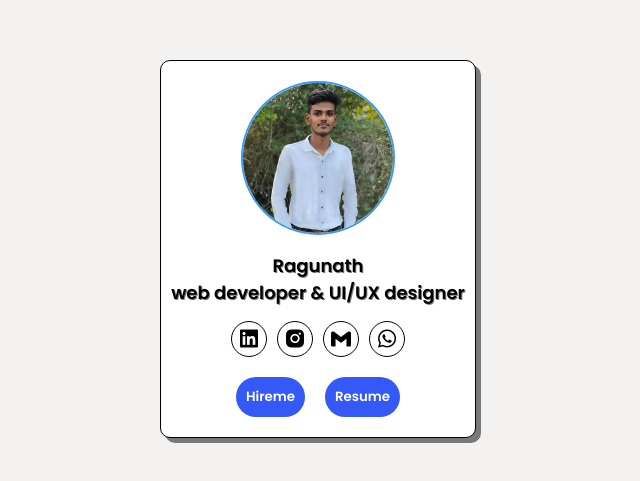
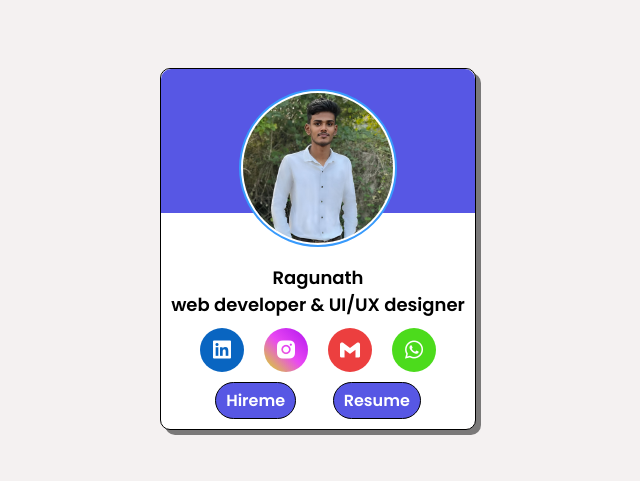
Before and after one commit to RagunathJayakumar/profile-card, a plain HTML site: page index.html in a window 1280 px wide. Shown: the part 151-632 px from the top of the page, without its empty margins (322-962 px from the left). Drawn offline with nearby package versions, Linux system fonts and the light colour scheme.

Commit message:
secoundary commit

```diff
--- a/index.html
+++ b/index.html
@@ -13,23 +13,44 @@
     <header>
         <div class="Profile">
             <div class="image-ragu">
-                <img src="./imges/ragu.jpg" alt="#ragunath">
+                <img src="./imges/ragu.jpg" alt="#ragunath" class="image--ragu">
             </div>
+            <div class="clor">  </div>
             <div class="name">
                 <p>Ragunath</p>
                 <p>web developer & UI/UX designer</p>
             </div>
             <div class="socilmedia">
                 <ul class="socilmedia-icons">
-                    <a href=""><li><i class='bx bxl-linkedin-square'></i></li></a>
-                    <a href=""><li><i class='bx bxl-instagram-alt'></i></li></a>
-                    <a href=""><li><i class='bx bxl-gmail' ></i></li></a>
-                    <a href=""><li><i class='bx bxl-whatsapp' ></i></li></a>
+                    <li>
+                        <a href="https://www.linkedin.com/in/ragunathj/">
+                            <i class='bx bxl-linkedin-square linkedin' ></i>
+                        </a>
+                    </li>
+                    <li>
+                        <a href="https://www.instagram.com/ragunath_jayakumar/">
+                            <i class='bx bxl-instagram-alt insta'></i>
+                        </a>
+                    </li>
+                    <li>
+                        <a href="mailto:ragunathjayakumar15@gmail.com">
+                            <i class='bx bxl-gmail gmail'></i>
+                        </a>
+                    </li>
+                    <li>
+                        <a href="https://wa.me/+919677580573">
+                            <i class='bx bxl-whatsapp whatsapp' ></i>
+                        </a>
+                    </li>
                 </ul>
             </div>
             <div class="contact">
-                <button>Hireme</button>
-                <button>Resume</button>
+                <button class="hire">
+                    <a href="mailto:ragunathjayakumar15@gmail.com" class="Hireme">Hireme</a>
+                </button>
+                <button class="Resume">
+                    <a href="./imges/Ragunath WebDeveloper.pdf" download class="download">Resume</a>
+                </button>
             </div>
         </div>
     </header>
--- a/style.css
+++ b/style.css
@@ -24,13 +24,29 @@ body{
     border: 1px solid black;
     border-radius: 10px;
     padding: 10px;
+    position: relative;
     box-shadow: 5px 5px rgb(122, 121, 121);
     background-color: rgb(255, 255, 255);
+}
+.clor{
+    width: 100%;
+    height: 40%;
+    background-color: rgb(87, 87, 228);
+    position: absolute;
+    top:0;
+    z-index: 0;
+    border-radius:10px 10px 0px 0px;
 }
 
 .image-ragu{
     padding: 10px;
+    z-index: 1;
 
+
+}
+.image--ragu{
+    padding: 2px;
+    background-color: white;
 }
 .image-ragu img{
     height: 150px;
@@ -48,49 +64,91 @@ body{
 .name p{
    text-align: center;
    font-weight: 600;
-   text-shadow: 1px 1px rgb(122, 122, 122);
    font-size: large;
+}
+.socilmedia{
+    margin-top: 10px;
 }
 .socilmedia-icons{
     display: flex;
-    align-items: center;
-    justify-content: space-between;
-    text-decoration: none;
-    gap: 10px;
-    margin-top: 15px;
+    gap :20px;
 }
 .socilmedia-icons li{
-    display: flex;
-    align-items: center;
-    justify-content: space-between;
-    padding: 5px;
-    border: 1px solid black;
-    border-radius: 50%;
     font-size: x-large;
     cursor: pointer;
+    list-style-type: none;
 }
 .socilmedia-icons a{
   color: black;
   text-decoration: none;
 }
-.contact{
+.socilmedia-icons a i{
+    padding: 0;
+    padding: 10px;
+    border-radius: 50%;
+}
+.Profile .contact{
+    display: flex;
+    justify-content: space-between;
+    width: 70%;
     margin-top: 10px;
-    padding: 10px;
-    display: flex;
-    justify-content: space-evenly;
-    align-items: center;
-    gap: 20px;
+
 }
-.contact button{
-    padding: 10px;
+.hire,.Resume{
+    padding: 5px 10px   ;
+    background-color: rgb(87, 87, 228);
+    border: 1px solid black;
+    border-radius: 20px;
+    transition:  linear 0.5s;
+
+}
+.Hireme,
+.download{
+    text-decoration: none;
+    color: white;
     font-weight: 600;
-    background-color: rgb(53, 89, 246);
-    border-radius: 20px;
+    font-size: medium;
+}
+.hire:hover{
+    transform: scale(1.05, 1.05);
+}
+.Resume:hover{
+    transform: scale(1.05, 1.05);
+}
+.whatsapp{
+    background-color: rgb(76, 219, 28);
     color: white;
-    cursor: pointer;
+    transition:  linear 0.2s;
 }
-.contact button:hover{
+.gmail{
+    background-color: rgb(236, 63, 63);
+    color: white;
+    transition:  linear 0.5s;
+}
+.linkedin{
+    background-color: #0965C1;
+    color: white;
+    transition:  linear 0.5s;
+}
+.insta{
+    background-image:linear-gradient(to bottom left ,rgb(176, 21, 238),rgb(234, 72, 243),rgb(213, 227, 22));
+    color: white;
+    transition:  linear 0.5s;
+}
 
-    transition-duration: 1s;
-    background-color:rgb(10, 31, 138) ;
+.whatsapp:hover{
+    transform: scale(1.1, 1.1);
+
 }
+.insta:hover{
+    transform: scale(1.1, 1.1);
+
+}
+.linkedin:hover{
+    transform: scale(1.1, 1.1);
+
+}
+.gmail:hover{
+    transform: scale(1.1, 1.1);
+
+}
```
Also changed, not shown: 1 other file.
